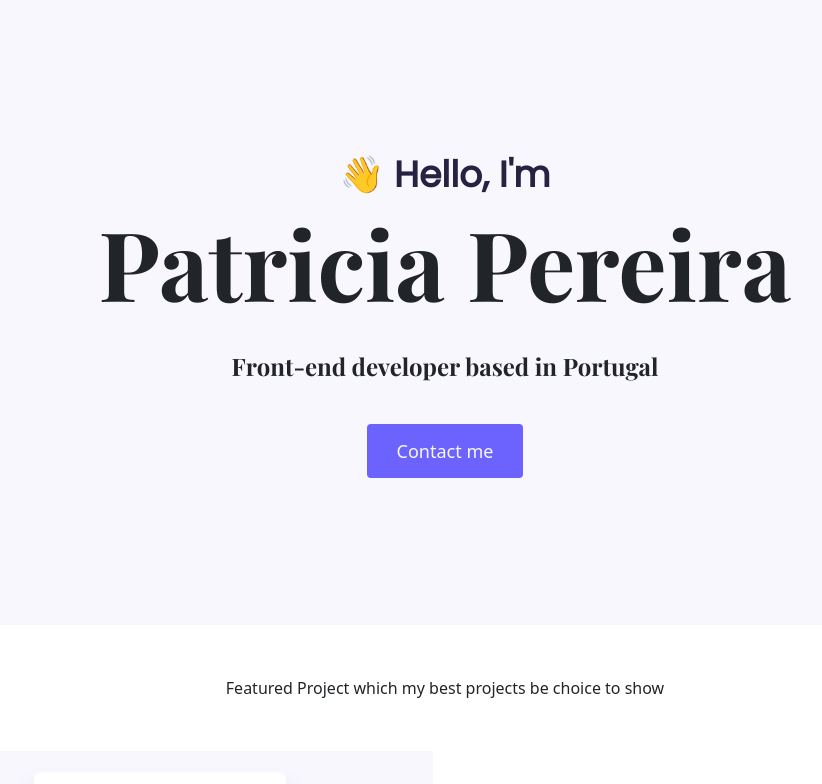
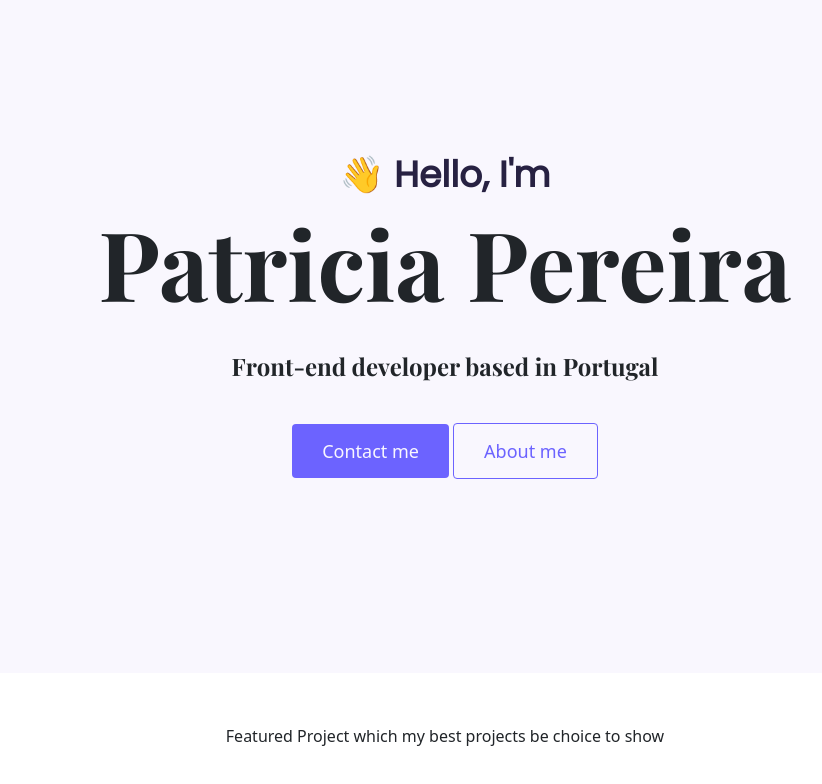
Before and after one commit to CodeElliX/resume, a plain HTML site: page index.html in a window 1280 px wide. Shown: the top 784 px of the page, without its empty margins (195-1017 px from the left). Drawn offline with nearby package versions, Linux system fonts and the light colour scheme; files that its build step writes are made by us from their sources.

Commit message:
Update index.html

```diff
--- a/index.html
+++ b/index.html
@@ -19,8 +19,9 @@
     <p>👋 Hello, I'm</p>
     <h1>Patricia Pereira</h1>
     <h2 class="mb-5">Front-end developer based in Portugal</h2>
-    <div>
+    <div class="mb-5 btns">
     <a href="#" class="btn-branding-1">Contact me</a>
+    <a href="#" class="btn-branding-2">About me</a>
 </div>
     </div>
     <p class="text-center mb-5 mt-5">Featured Project which my best projects be choice to show</p>
```
